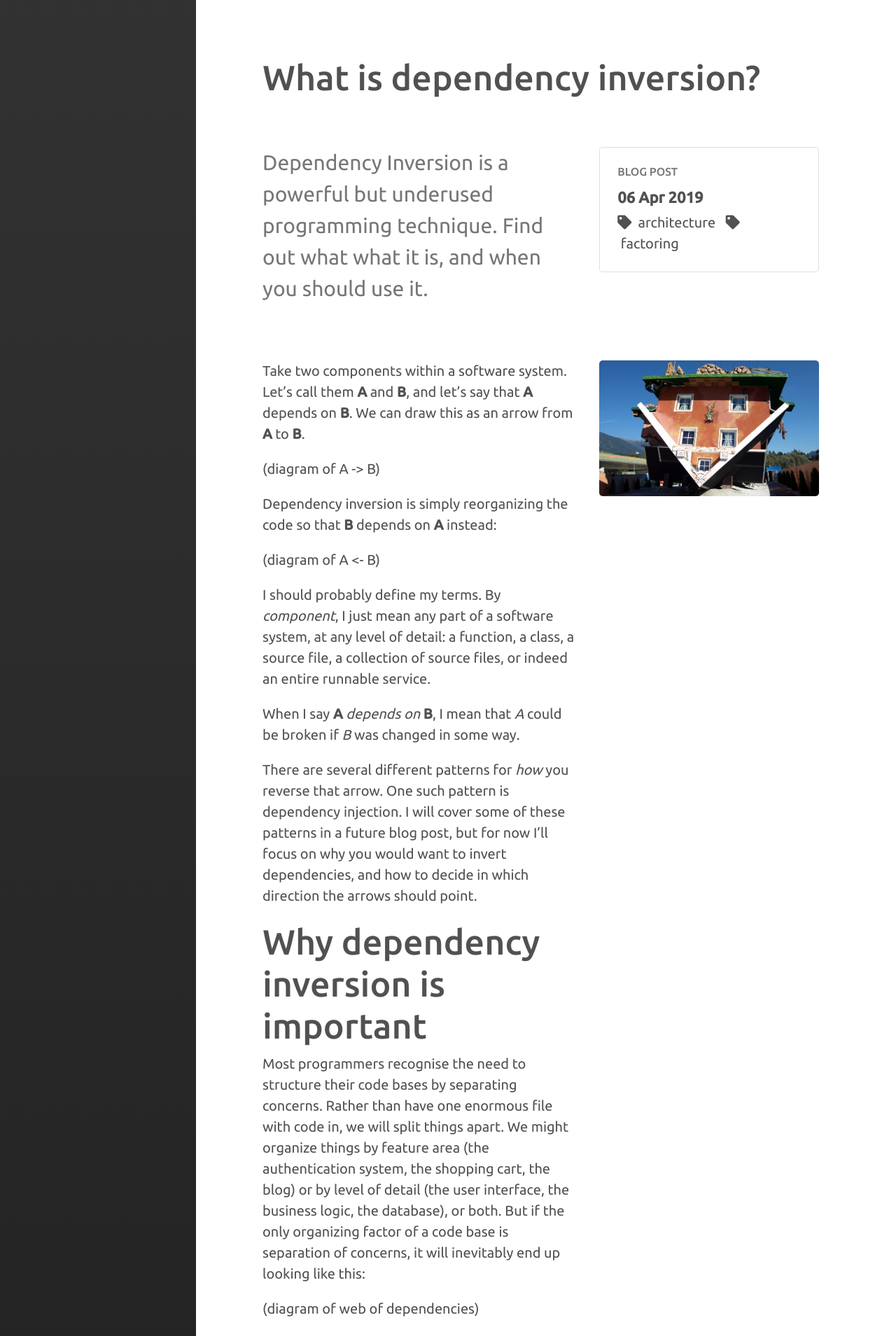
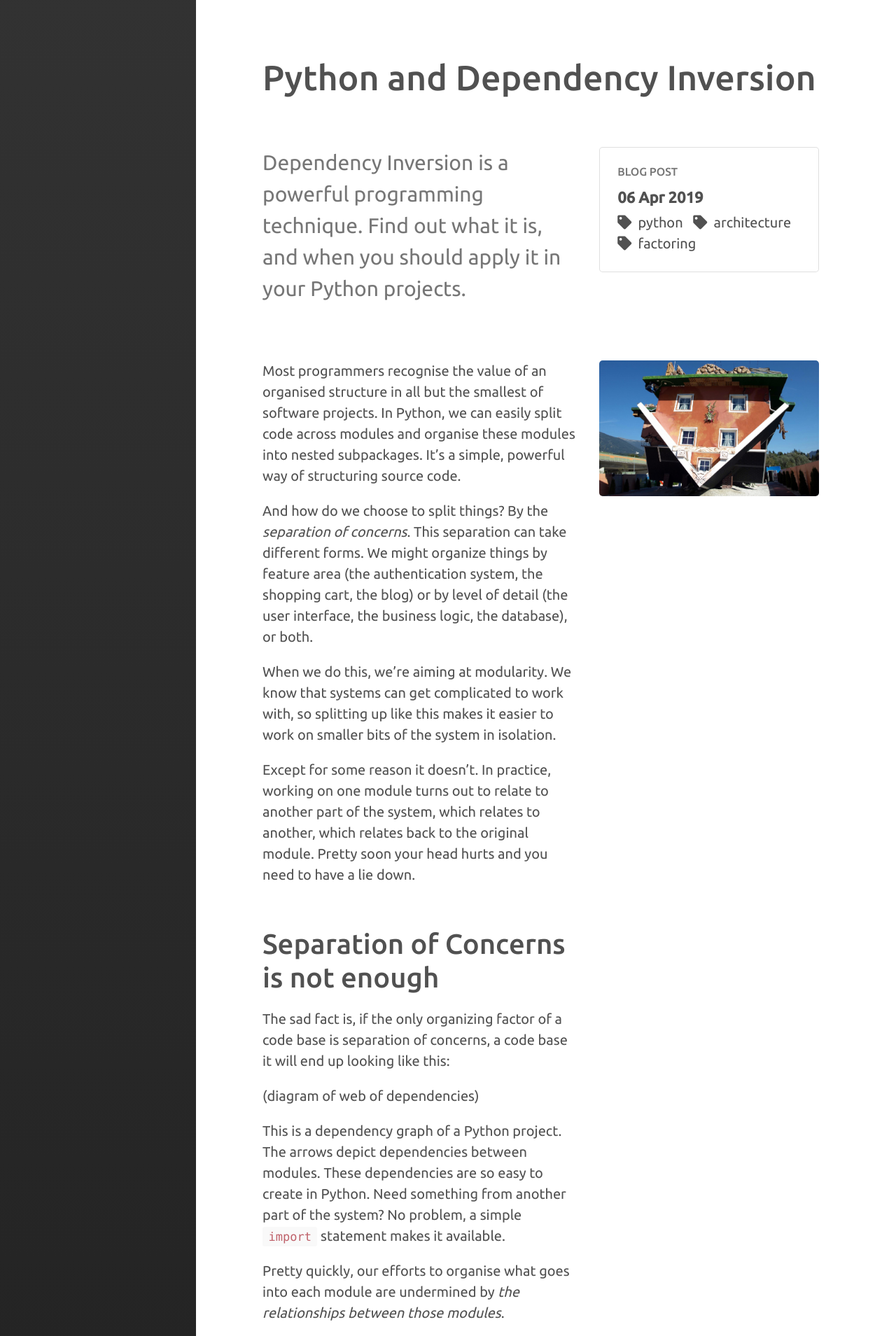
Before and after one commit to seddonym/seddonym.github.io, a Jekyll site: the page built from _posts/2019-04-06-why-dependency-inversion.md, in a window 1280 px wide. Shown: the top 1909 px of the page at 70% size. Built offline with Jekyll 4.4.1, drawn with Linux system fonts in a browser that asks for light colours; nearby versions of some CDN libraries; some of the changed text lies outside the part shown.

Commit message:
WIP Rewrite

```diff
--- a/_posts/2019-04-06-why-dependency-inversion.md
+++ b/_posts/2019-04-06-why-dependency-inversion.md
@@ -1,12 +1,95 @@
 ---
 layout: post
-title: What is dependency inversion?
-description: "Dependency Inversion is a powerful but underused programming technique. Find out what what it is, and when you should use it."
+title: Python and Dependency Inversion
+description: "Dependency Inversion is a powerful programming technique. Find out what it is, and when you should apply it in your Python projects."
 image: upside-down.jpg
 featured: true
 weight: 5
-tags: [architecture, factoring]
+tags: [python, architecture, factoring]
 ---
+
+Most programmers recognise the value of an organised structure in all but the smallest of software projects. In Python,
+we can easily split code across modules and organise these modules into nested subpackages. It's a simple, powerful way
+of structuring source code.
+
+And how do we choose to split things? By the *separation of concerns*. This separation can take different forms. We
+might organize things by feature area (the authentication system, the shopping cart, the blog) or by level of detail
+(the user interface, the business logic, the database), or both.
+
+When we do this, we're aiming at modularity. We know that systems can get complicated to work with, so splitting up
+like this makes it easier to work on smaller bits of the system in isolation.
+
+Except for some reason it doesn't. In practice, working on one module turns out to relate to another part of the system,
+which relates to another, which relates back to the original module. Pretty soon your head hurts and you need to have
+a lie down.
+
+## Separation of Concerns is not enough
+
+The sad fact is, if the only organizing factor of a code base is separation of concerns, a code base it will end up
+looking like this:
+
+(diagram of web of dependencies)
+
+This is a dependency graph of a Python project. The arrows depict dependencies between modules. These dependencies
+are so easy to create in Python. Need something from another part of the system? No problem, a simple `import`
+statement makes it available.
+
+Pretty quickly, our efforts to organise what goes into each module are undermined by *the relationships between those
+modules*.
+
+The problem with a system like this is that, because of the web of dependencies, it is not a collection of smaller
+subsystems. It is not, after all, modularized. Instead, it is a single, large system - and the larger a system, the
+more difficult it is to understand and work with.
+
+This is naturally what happens to software if you don't think about dependencies. This is because in the real world
+things *are* a messy, interconnected web of connections. It's natural that as we build functionality, we realise
+that one module needs to know about another. Later on, that other module needs to know about the first, and thus a
+circular dependency is born.
+
+## Enter dependency inversion
+
+Circular dependencies are the enemy of modularity. With them, our subsystems are coupled in both directions, which
+means they aren't separate subsystems at all. We need to avoid letting them creep into our code bases. But how?
+
+Take two modules, **A** and **B**, and let's say that **A** depends on **B**. We can draw this as an arrow from
+**A** to **B**.
+
+(diagram of A -> B)
+
+Now, let's say we realise that **B** needs something from **A**. We begin to implement it, but then, alas! We realise
+we are about to introduce a circular dependency:
+
+(diagram of A <-> B)
+
+We now have two simple choices. We just have to pick an arrow, and then refactor the code so that the direction of the
+ arrow is reversed. We have removed the circular dependency.
+
+(diagram of A -> B, two arrows)
+
+This reorganization the code is dependency inversion.
+
+In practice, this can sometimes feel impossible. Surely there is no way to reverse the direction of the arrow
+merely by refactoring? But I have good news. It is never impossible. I promise. You can *always* avoid circular
+dependencies by inverting them. It's not always the most obvious way to write code, but it can make your code base
+significantly easier to work with.
+
+There are several different techniques for *how* you reverse that arrow. One such technique is called
+'dependency injection'. I will cover some of these techniques in a future blog post, but for now I'll focus on the
+ bigger picture.
+
+---
+
+## How not to avoid circular dependencies
+
+(inline imports example)
+t's tempting to view a circular dependency as annoying niggles that need to be worked around. The classic hack
+is to move the import statement within the body of the function/method that is triggering
+
+##
+
+There is only one way to fight this natural tendency for things to get into a mess: dependency inversion. In its
+simplest form
+
 Take two components within a software system. Let's call them **A** and **B**,
 and let's say that **A** depends on **B**. We can draw this as an arrow from **A** to **B**.
 
@@ -20,7 +103,7 @@ I should probably define my terms. By *component*, I just mean any part of a sof
 at any level of detail: a function, a class, a source file, a collection of source files, or indeed an entire
 runnable service.
 
-When I say **A** *depends on* **B**, I mean that *A* could be broken if *B* was changed in some way.
+When I say **A** *depends on* **B**, I mean that **A** could be broken if **B** was changed in some way.
 
 There are several different patterns for *how* you reverse that arrow. One such pattern is dependency injection.
 I will cover some of these patterns in a future blog post, but for now I'll focus on why you would want to invert
@@ -28,43 +111,10 @@ dependencies, and how to decide in which direction the arrows should point.
 
 # Why dependency inversion is important
 
-Most programmers recognise the need to structure their code bases by separating concerns. Rather than have one enormous
-file with code in, we will split things apart. We might organize things by feature area (the authentication system,
-the shopping cart, the blog) or by level of detail (the user interface, the business logic, the database), or both.
-But if the only organizing factor of a code base is separation of concerns, it will inevitably end up looking like this:
-
-(diagram of web of dependencies)
-
-The problem with a system like this is that, because of the web of dependencies, it is not a collection of smaller
-subsystems. It is a single, large system - and the larger a system, the more difficult it is to understand. And systems
-that are difficult to understand are difficult to work with.
-
-This is naturally what happens to software if you don't think about dependencies. This is because in the real world
-things *are* a messy, interconnected web of connections. It's natural that as we build functionality, we realise
-that one component needs to know about another component. Later on, that other component needs to know about the first
-component, and thus a circular dependency is born.
-
-There is only one way to fight this natural tendency for things to get into a mess: dependency inversion. Once you
-realise that it is possible to invert the direction of *any* dependency, the web of
-connections can be tamed.
 
 
-# Avoiding complications
 
-Perhaps the reason why dependency inversion is underused is because it is not usually the obvious thing to do. If there
-is a real world concept in which the dependency works in one direction, it can feel strange to invert it.
 
-The [Zen of Python](https://en.wikipedia.org/wiki/Zen_of_Python) states:
-
-    Simple is better than complex.
-
-But also that
-
-    Complex is better than complicated.
-
-I think of dependency inversion as an example of choosing the complex over the complicated. If we don't use it when
-it's needed, our efforts to create a simple system will tangle into complications. Inverting dependencies allows us
-to trade a little simplicity, but allowing us to avoid a system that is complicated to work with.
 
 # How should your dependencies look?
 
@@ -125,3 +175,42 @@ as:
 <div class='rule'>
     Details should depend on abstractions.
 </div>
+
+Truly counterintuitive. We're used to higher level code depending on lower level code. This turns it on its head and
+says that lower level code (the details) should depend on the high level code (policies, business logic etc.)
+
+Hexagonal Architecture puts high level code upstream of the lower level code, and attempts to decouple things as much
+as possible. Ports and adaptors.
+
+(dependency graph with business logic plugging into ports, then application, then adaptors)
+
+The advantage of this approach is that your business logic is isolated from implementation details. This means you
+can test your most critical code quickly with unit tests by using in-memory adaptors when you test.
+
+A second benefit is that it encourages you to focus on your conceptual models, without getting too dragged into
+implementation details. This is particularly good if you are working within a domain where the business logic itself
+is complex.
+
+Notice still a DAG, but one with a more specific structure.
+
+
+# Conclusion: complex is better than complicated
+
+When structuring projects, it's not enough just to separate concerns: you must control the dependency flow, otherwise
+things will get messy and difficult to work with. Whichever shape you choose for your system's dependency graph,
+you will sometimes need to make the dependency flow in the opposite direction to what comes naturally.
+That is dependency inversion.
+
+If there is a real world concept in which the dependency works in one direction, it can feel strange to invert it.
+
+The [Zen of Python](https://en.wikipedia.org/wiki/Zen_of_Python) states:
+
+    Simple is better than complex.
+
+But also that
+
+    Complex is better than complicated.
+
+I think of dependency inversion as an example of choosing the complex over the complicated. If we don't use it when
+it's needed, our efforts to create a simple system will tangle into complications. Inverting dependencies allows us
+to trade a little simplicity, but allowing us to avoid a system that is complicated to work with.
```
